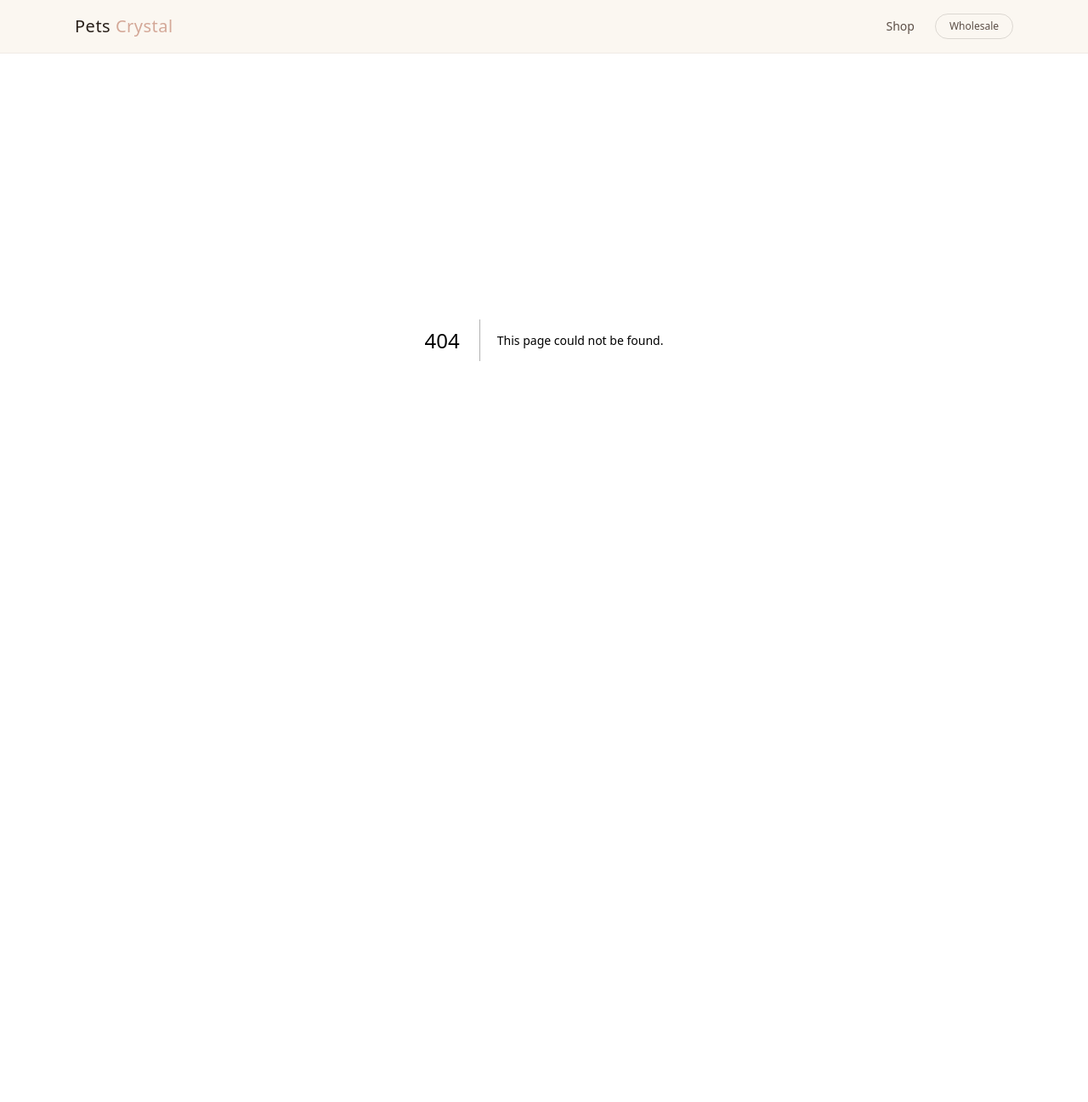
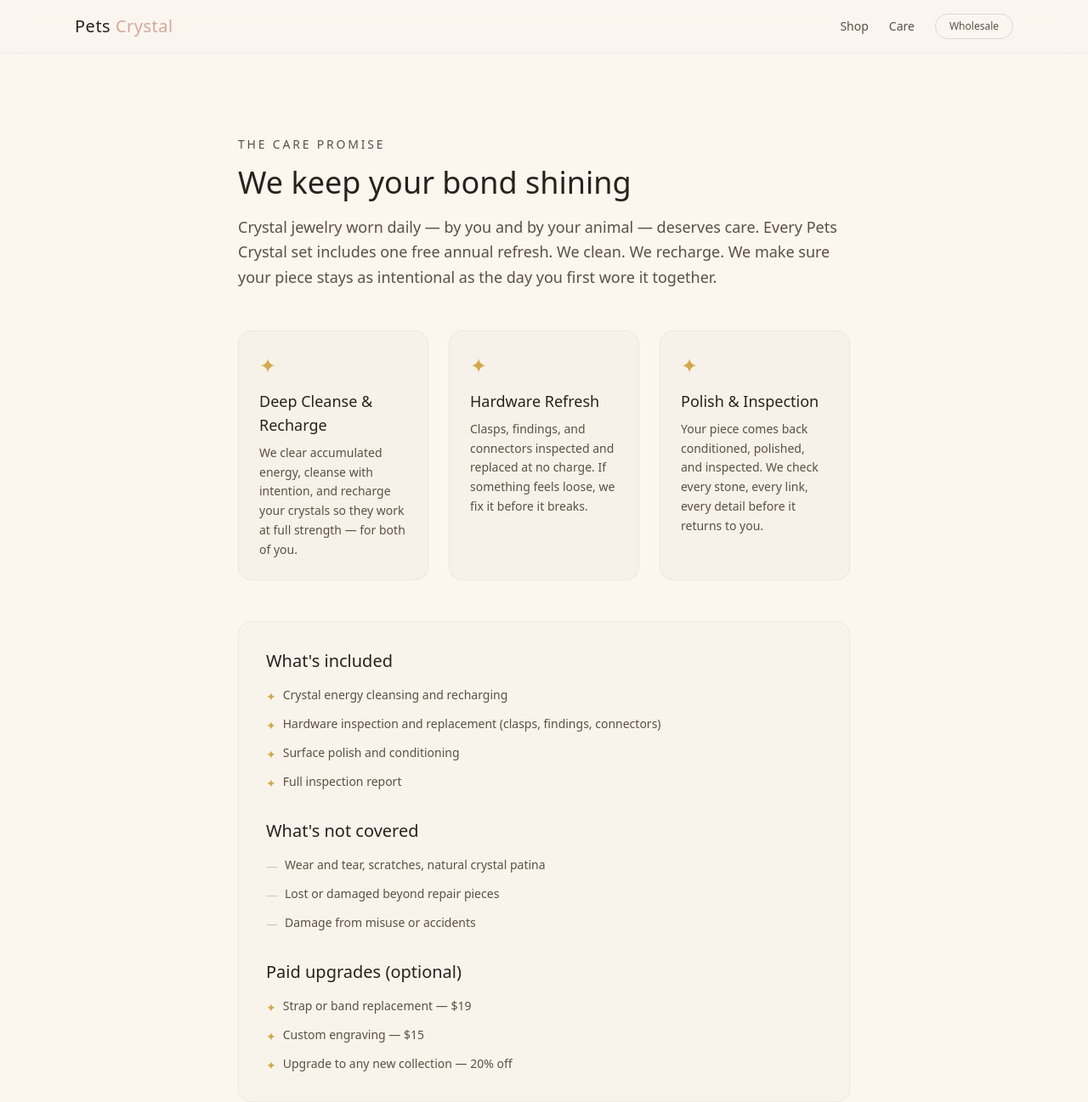
Before and after one commit to momominibot/petscrystal, a Next.js app: page /care in a window 1280 px wide. Before the commit this address had no page. Shown: the top 1297 px of the page at 85% size. Before the commit the page ends 800 px from the top, so only its background shows below. Built offline with nearby package versions, Linux system fonts and the light colour scheme.

Commit message:
feat: Care Promise page, nav/footer links, aftercare@ email

```diff
--- a/next-sitemap.config.js
+++ b/next-sitemap.config.js
@@ -4,7 +4,7 @@ module.exports = {
   siteUrl: "https://petscrystals.com",
   generateRobotsTxt: true,
   generateIndexSitemap: false,
-  exclude: ["/api/*"],
+  exclude: ["/api/*", "/success*"],
   additionalPaths: async () => {
     return products.map((p) => ({
       loc: `/products/${p.id}`,
--- /dev/null
+++ b/src/app/care/page.tsx
@@ -0,0 +1,160 @@
+import { Metadata } from "next";
+import Link from "next/link";
+
+export const metadata: Metadata = {
+  title: "Care Promise — Free Annual Crystal Refresh | Pets Crystal",
+  description:
+    "Every Pets Crystal set includes one free annual refresh. We cleanse, recharge, and inspect your matching crystal jewelry. Aftercare and hardware replacement included.",
+};
+
+export default function CarePage() {
+  return (
+    <div className="min-h-screen pt-24">
+      <div className="mx-auto max-w-3xl px-6 py-16">
+        <p className="font-serif text-sm tracking-[0.2em] text-ink-light uppercase">
+          The Care Promise
+        </p>
+        <h1 className="mt-3 font-serif text-4xl leading-tight text-ink">
+          We keep your bond shining
+        </h1>
+        <p className="mt-4 text-lg text-ink-light leading-relaxed">
+          Crystal jewelry worn daily — by you and by your animal — deserves care.
+          Every Pets Crystal set includes one free annual refresh. We clean. We
+          recharge. We make sure your piece stays as intentional as the day you
+          first wore it together.
+        </p>
+
+        <div className="mt-12 grid gap-6 sm:grid-cols-3">
+          <div className="rounded-2xl border border-ink/5 bg-cream-dark/50 p-6">
+            <p className="font-serif text-2xl text-gold">✦</p>
+            <h3 className="mt-3 font-serif text-lg text-ink">
+              Deep Cleanse & Recharge
+            </h3>
+            <p className="mt-2 text-sm text-ink-light leading-relaxed">
+              We clear accumulated energy, cleanse with intention, and recharge
+              your crystals so they work at full strength — for both of you.
+            </p>
+          </div>
+          <div className="rounded-2xl border border-ink/5 bg-cream-dark/50 p-6">
+            <p className="font-serif text-2xl text-gold">✦</p>
+            <h3 className="mt-3 font-serif text-lg text-ink">
+              Hardware Refresh
+            </h3>
+            <p className="mt-2 text-sm text-ink-light leading-relaxed">
+              Clasps, findings, and connectors inspected and replaced at no
+              charge. If something feels loose, we fix it before it breaks.
+            </p>
+          </div>
+          <div className="rounded-2xl border border-ink/5 bg-cream-dark/50 p-6">
+            <p className="font-serif text-2xl text-gold">✦</p>
+            <h3 className="mt-3 font-serif text-lg text-ink">
+              Polish & Inspection
+            </h3>
+            <p className="mt-2 text-sm text-ink-light leading-relaxed">
+              Your piece comes back conditioned, polished, and inspected. We
+              check every stone, every link, every detail before it returns to
+              you.
+            </p>
+          </div>
+        </div>
+
+        <div className="mt-12 rounded-2xl border border-ink/5 bg-cream-dark/30 p-8">
+          <h2 className="font-serif text-xl text-ink">What&apos;s included</h2>
+          <ul className="mt-4 space-y-3 text-sm text-ink-light">
+            <li className="flex items-start gap-2">
+              <span className="mt-0.5 text-gold">✦</span>
+              Crystal energy cleansing and recharging
+            </li>
+            <li className="flex items-start gap-2">
+              <span className="mt-0.5 text-gold">✦</span>
+              Hardware inspection and replacement (clasps, findings, connectors)
+            </li>
+            <li className="flex items-start gap-2">
+              <span className="mt-0.5 text-gold">✦</span>
+              Surface polish and conditioning
+            </li>
+            <li className="flex items-start gap-2">
+              <span className="mt-0.5 text-gold">✦</span>
+              Full inspection report
+            </li>
+          </ul>
+
+          <h2 className="mt-8 font-serif text-xl text-ink">
+            What&apos;s not covered
+          </h2>
+          <ul className="mt-4 space-y-3 text-sm text-ink-light">
+            <li className="flex items-start gap-2">
+              <span className="mt-0.5 text-ink/20">—</span>
+              Wear and tear, scratches, natural crystal patina
+            </li>
+            <li className="flex items-start gap-2">
+              <span className="mt-0.5 text-ink/20">—</span>
+              Lost or damaged beyond repair pieces
+            </li>
+            <li className="flex items-start gap-2">
+              <span className="mt-0.5 text-ink/20">—</span>
+              Damage from misuse or accidents
+            </li>
+          </ul>
+
+          <h2 className="mt-8 font-serif text-xl text-ink">
+            Paid upgrades (optional)
+          </h2>
+          <ul className="mt-4 space-y-3 text-sm text-ink-light">
+            <li className="flex items-start gap-2">
+              <span className="mt-0.5 text-gold">✦</span>
+              Strap or band replacement — $19
+            </li>
+            <li className="flex items-start gap-2">
+              <span className="mt-0.5 text-gold">✦</span>
+              Custom engraving — $15
+            </li>
+            <li className="flex items-start gap-2">
+              <span className="mt-0.5 text-gold">✦</span>
+              Upgrade to any new collection — 20% off
+            </li>
+          </ul>
+        </div>
+
+        <div className="mt-10 rounded-2xl border border-lavender/30 bg-lavender/10 p-8 text-center">
+          <p className="font-serif text-xl text-ink">
+            How it works
+          </p>
+          <div className="mt-4 grid gap-4 sm:grid-cols-3 text-sm text-ink-light">
+            <div>
+              <p className="font-serif text-lg text-gold">1</p>
+              <p className="mt-1">
+                Email us at{" "}
+                <a
+                  href="mailto:aftercare@petscrystals.com"
+                  className="text-ink underline underline-offset-2"
+                >
+                  aftercare@petscrystals.com
+                </a>
+              </p>
+            </div>
+            <div>
+              <p className="font-serif text-lg text-gold">2</p>
+              <p className="mt-1">Ship your set to us (customer covers shipping)</p>
+            </div>
+            <div>
+              <p className="font-serif text-lg text-gold">3</p>
+              <p className="mt-1">
+                We return it refreshed within 7 business days
+              </p>
+            </div>
+          </div>
+        </div>
+
+        <div className="mt-12 text-center">
+          <Link
+            href="/"
+            className="inline-flex items-center gap-2 rounded-full border border-ink/15 px-6 py-3 text-sm text-ink transition-all hover:border-ink/30"
+          >
+            ← Back to shop
+          </Link>
+        </div>
+      </div>
+    </div>
+  );
+}
--- a/src/app/page.tsx
+++ b/src/app/page.tsx
@@ -1,6 +1,7 @@
 import { products } from "@/lib/products";
 import { itemListSchema } from "@/lib/schema";
 import ProductCard from "@/components/ProductCard";
+import Link from "next/link";
 
 export default function Home() {
   return (
@@ -75,6 +76,10 @@ export default function Home() {
       <footer className="border-t border-ink/5 py-12 text-center text-sm text-ink-light">
         <p className="font-serif text-lg text-ink">Pets Crystal</p>
         <p className="mt-1">Wholesale Distributor</p>
+        <div className="mt-3 flex items-center justify-center gap-4 text-xs">
+          <Link href="/care" className="hover:text-ink transition-colors">Care Promise</Link>
+          <Link href="/wholesale" className="hover:text-ink transition-colors">Wholesale</Link>
+        </div>
         <p className="mt-4 text-xs text-ink/30">
           ✦ Crystal energy is complementary — not a substitute for veterinary
           care ✦
--- a/src/components/Nav.tsx
+++ b/src/components/Nav.tsx
@@ -11,6 +11,9 @@ export default function Nav() {
           <Link href="/" className="hover:text-ink transition-colors">
             Shop
           </Link>
+          <Link href="/care" className="hover:text-ink transition-colors">
+            Care
+          </Link>
           <Link
             href="/wholesale"
             className="rounded-full border border-ink/15 px-4 py-1.5 text-xs hover:border-ink/30 transition-colors"
```
